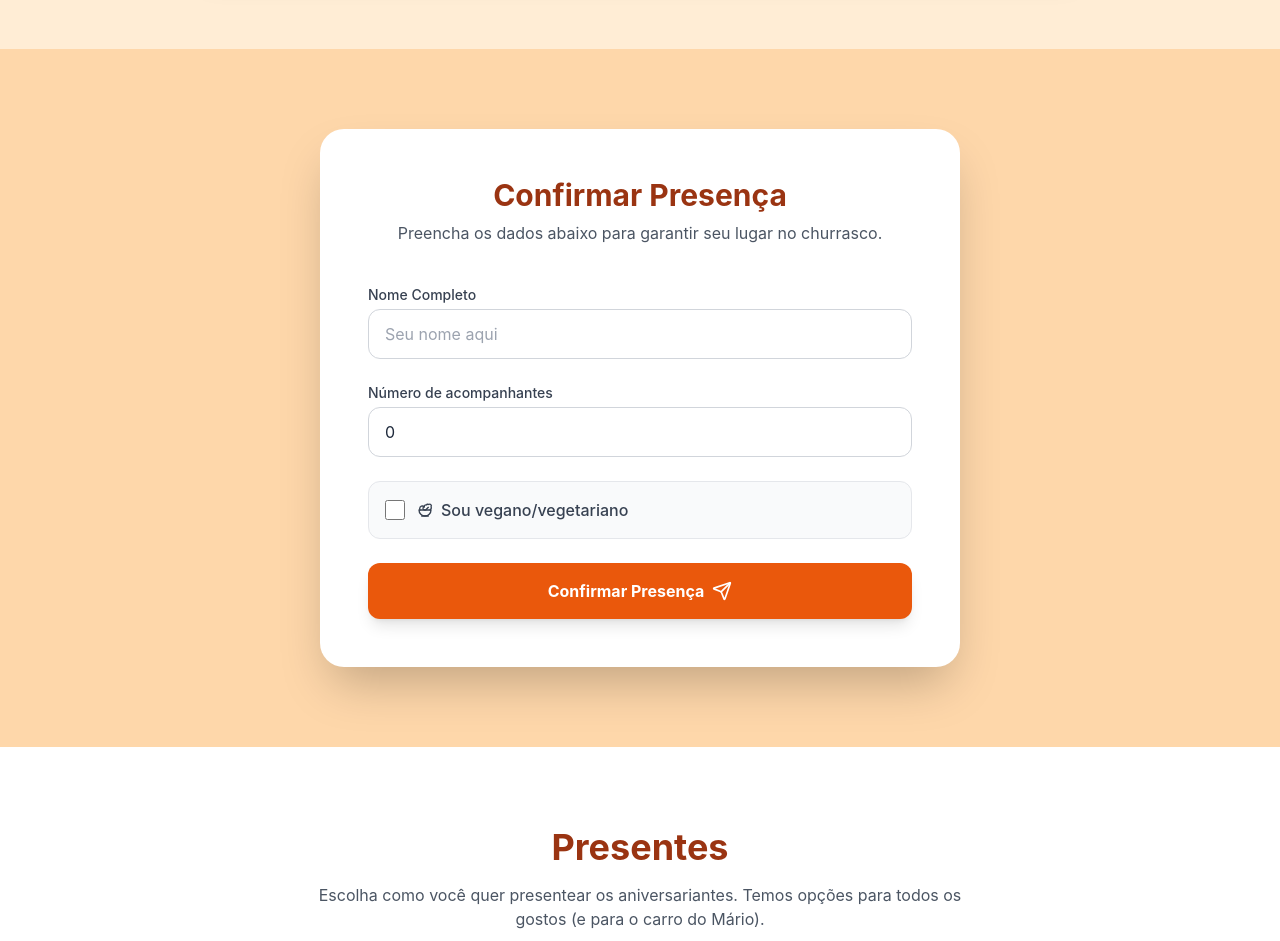
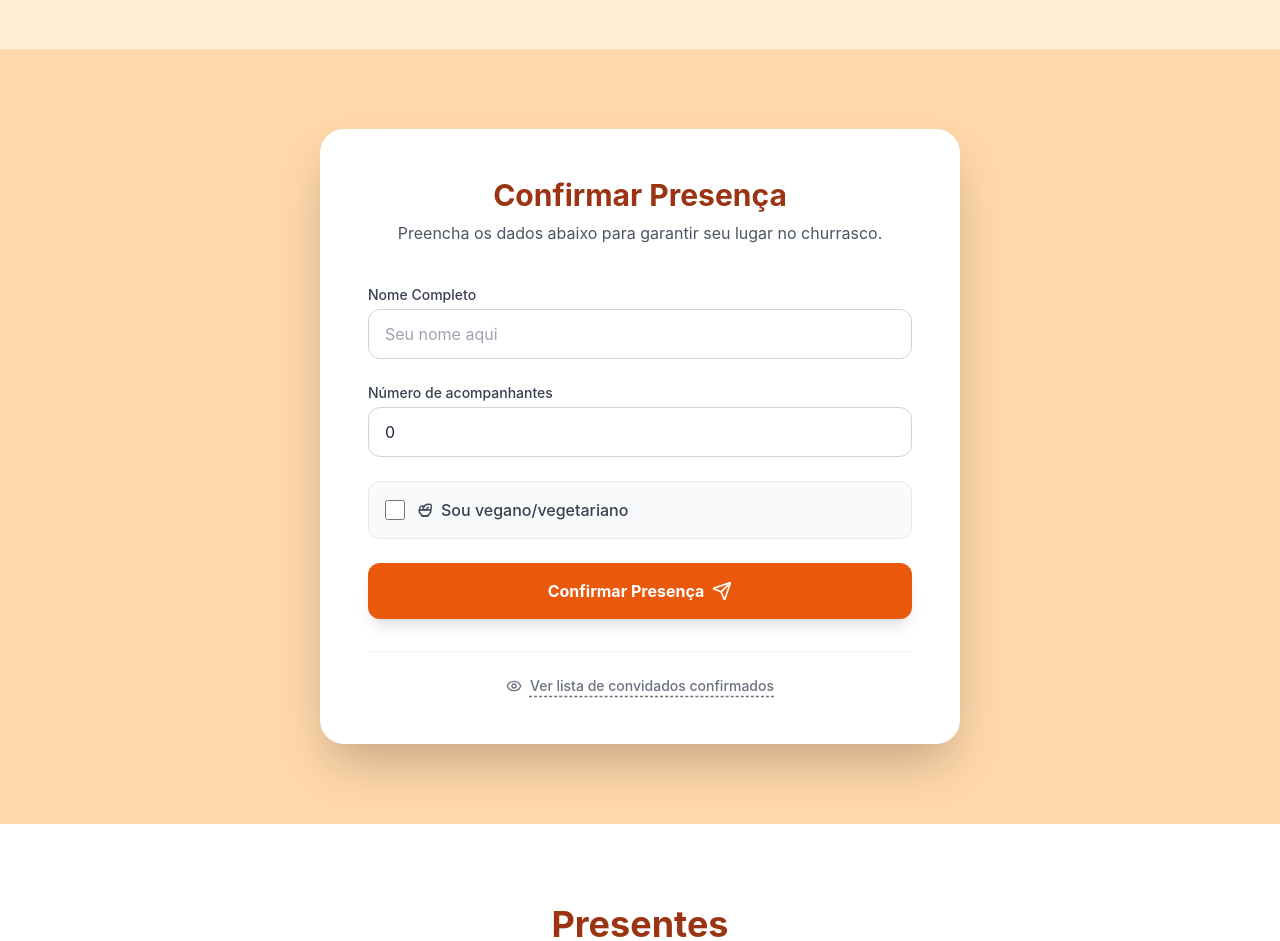
Before and after one commit to mariodocouto/aniversario-mario-e-cesar, a React (Vite) app: page / in a window 1280 px wide. Shown: the part 2760-3701 px from the top of the page. Built offline with nearby package versions, Linux system fonts and the light colour scheme.

Commit message:
Add files via upload

```diff
--- a/components/RSVP.tsx
+++ b/components/RSVP.tsx
@@ -1,6 +1,6 @@
 import React, { useState } from 'react';
 import { submitRSVP } from '../services/rsvpService';
-import { Send, CheckCircle, Salad, AlertCircle, Skull } from 'lucide-react';
+import { Send, CheckCircle, Salad, AlertCircle, Skull, Eye, X } from 'lucide-react';
 
 const RSVP: React.FC = () => {
   const [formData, setFormData] = useState({
@@ -10,6 +10,7 @@ const RSVP: React.FC = () => {
   });
   const [status, setStatus] = useState<'idle' | 'submitting' | 'success' | 'error'>('idle');
   const [showVeganModal, setShowVeganModal] = useState(false);
+  const [showCuriousModal, setShowCuriousModal] = useState(false);
 
   const handleSubmit = async (e: React.FormEvent) => {
     e.preventDefault();
@@ -44,7 +45,7 @@ const RSVP: React.FC = () => {
 
   return (
     <section id="rsvp" className="py-20 bg-party-200 relative">
-      {/* Modal de Desconvite */}
+      {/* Modal de Desconvite (Vegano) */}
       {showVeganModal && (
         <div className="fixed inset-0 z-[100] flex items-center justify-center p-4 bg-black/90 backdrop-blur-sm animate-in fade-in duration-300">
           <div className="bg-white rounded-3xl p-8 max-w-md w-full text-center shadow-2xl border-4 border-red-500 transform scale-100 animate-in zoom-in-95 duration-300">
@@ -79,8 +80,41 @@ const RSVP: React.FC = () => {
         </div>
       )}
 
+      {/* Modal de Curioso */}
+      {showCuriousModal && (
+        <div className="fixed inset-0 z-[100] flex items-center justify-center p-4 bg-black/90 backdrop-blur-sm animate-in fade-in duration-300">
+          <div className="bg-white rounded-3xl p-8 max-w-md w-full text-center shadow-2xl border-4 border-party-400 transform scale-100 animate-in zoom-in-95 duration-300 relative">
+            <button
+              onClick={() => setShowCuriousModal(false)}
+              className="absolute top-4 right-4 text-gray-400 hover:text-gray-600 transition-colors"
+            >
+              <X className="w-6 h-6" />
+            </button>
+
+            <div className="w-20 h-20 bg-orange-100 rounded-full flex items-center justify-center mx-auto mb-6">
+              <Eye className="w-10 h-10 text-party-600" />
+            </div>
+
+            <h3 className="text-3xl font-black text-party-800 mb-4 uppercase leading-none">
+              Deixa de ser<br/>curioso(a)!
+            </h3>
+
+            <p className="text-gray-600 text-lg mb-8 font-medium">
+              O importante é tu ir, fofoqueiro(a).
+            </p>
+
+            <button
+              onClick={() => setShowCuriousModal(false)}
+              className="w-full py-3 px-6 bg-party-600 hover:bg-party-700 text-white font-bold rounded-xl transition-colors shadow-lg"
+            >
+              Entendi, desculpa
+            </button>
+          </div>
+        </div>
+      )}
+
       <div className="max-w-2xl mx-auto px-4">
-        <div className="bg-white rounded-3xl shadow-2xl p-8 md:p-12">
+        <div className="bg-white rounded-3xl shadow-2xl p-8 md:p-12 relative overflow-hidden">
           <div className="text-center mb-10">
             <h2 className="text-3xl font-bold text-party-800 mb-2">Confirmar Presença</h2>
             <p className="text-gray-600">
@@ -166,6 +200,16 @@ const RSVP: React.FC = () => {
               </button>
             </form>
           )}
+
+          <div className="mt-8 pt-6 border-t border-gray-100 text-center">
+            <button
+              onClick={() => setShowCuriousModal(true)}
+              className="text-sm text-gray-500 hover:text-party-600 font-medium underline decoration-dashed underline-offset-4 transition-colors flex items-center justify-center gap-2 mx-auto"
+            >
+              <Eye className="w-4 h-4" />
+              Ver lista de convidados confirmados
+            </button>
+          </div>
         </div>
       </div>
     </section>
```
